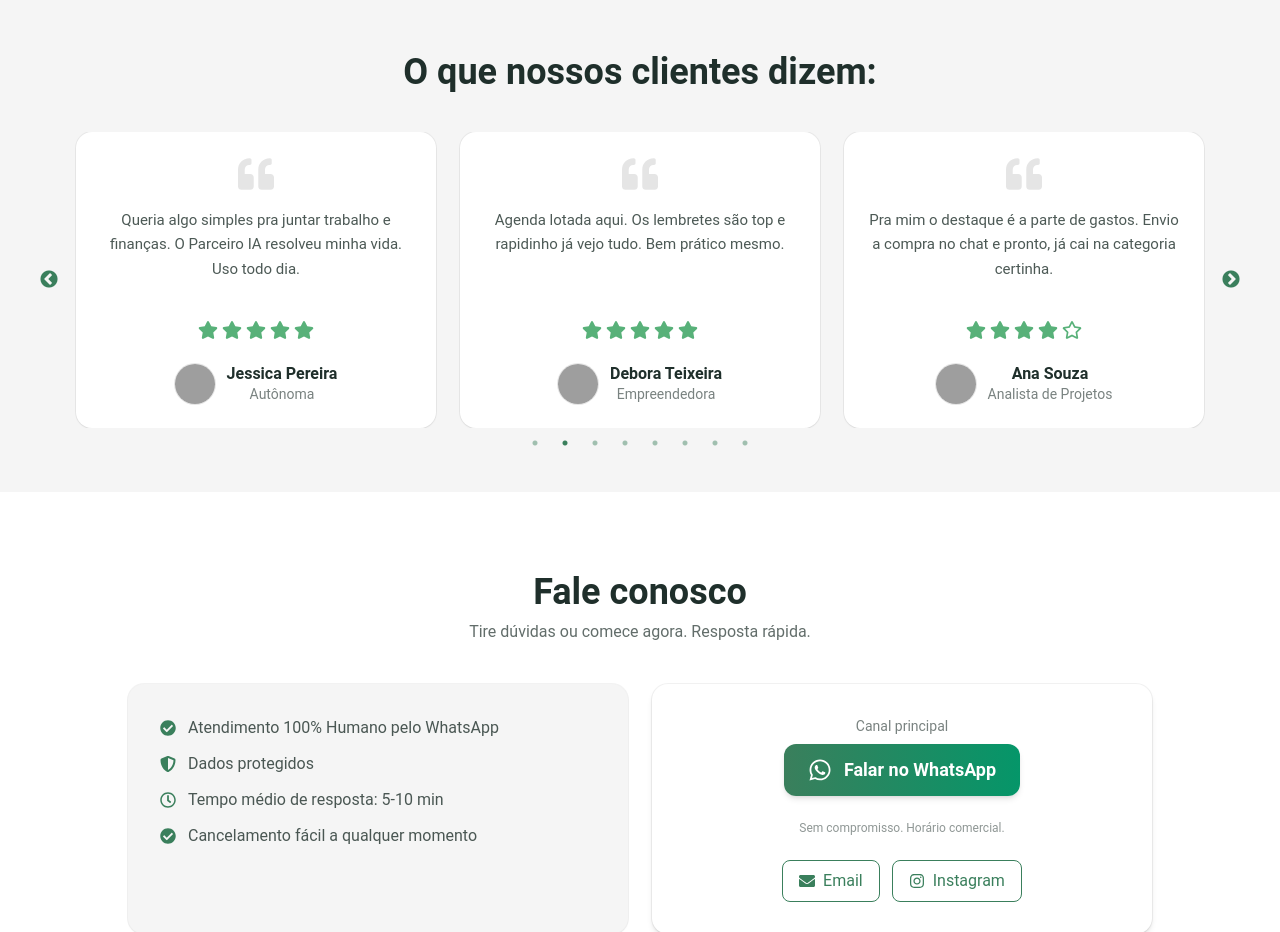
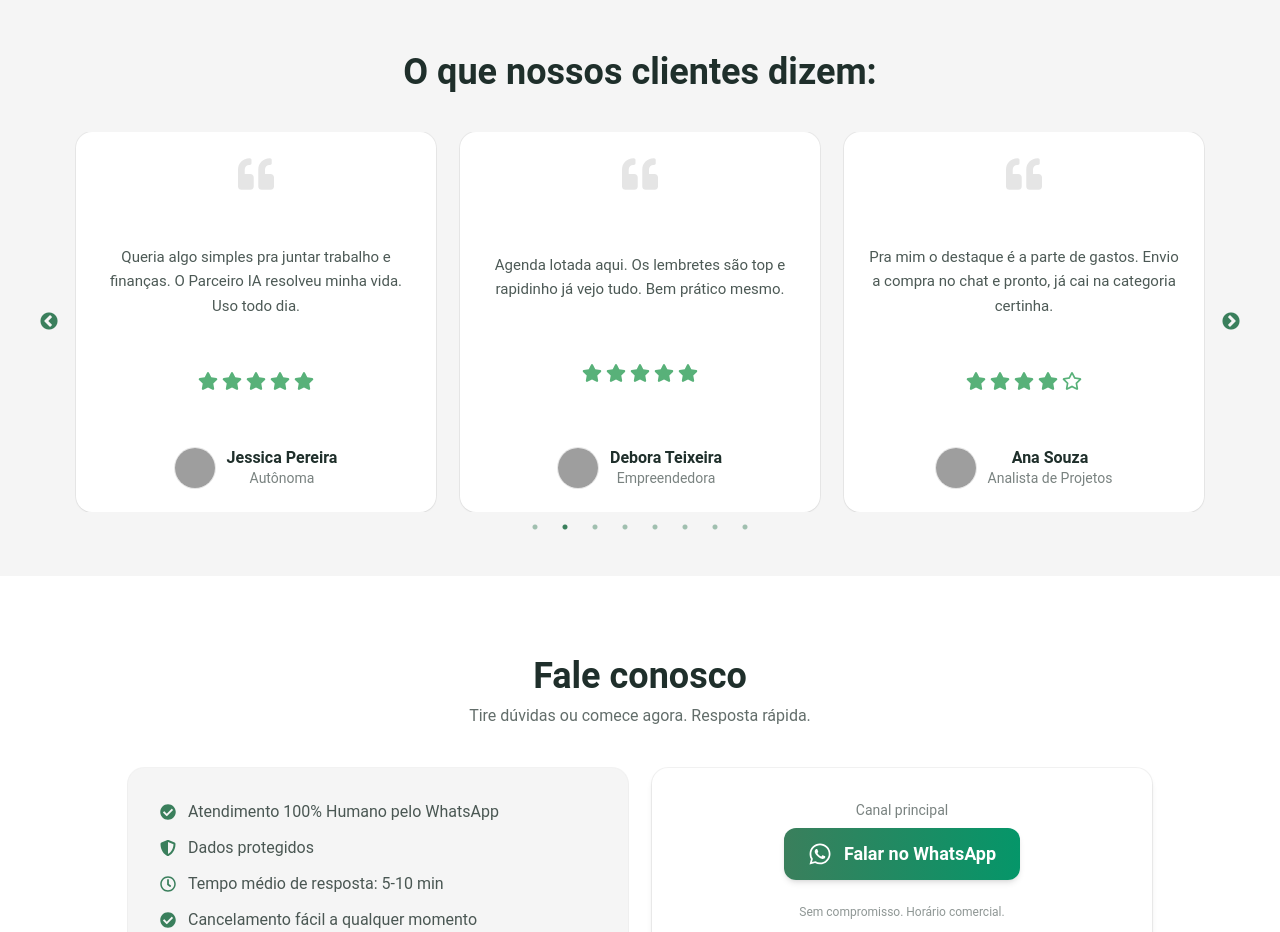
Before and after one commit to herick25/Site-Parceiro-IA, a React (Vite) app: page / in a window 1280 px wide. Shown: the part 3280-4212 px from the top of the page. Built offline with nearby package versions, Linux system fonts and the light colour scheme; grey boxes are pictures that could not be loaded.

Commit message:
fix: manter 3 cards no slider em qualquer largura e padronizar altura

```diff
--- a/src/index.css
+++ b/src/index.css
@@ -2,44 +2,15 @@
 @tailwind components;
 @tailwind utilities;
 
-body {
-  @apply bg-gray-50 text-gray-800 font-sans;
-}
+body { @apply bg-gray-50 text-gray-800 font-sans; }
+h1, h2, h3 { @apply text-gray-900 font-semibold; }
 
-h1, h2, h3 {
-  @apply text-gray-900 font-semibold;
-}
+/* Setas e dots em menta */
+.slick-prev:before, .slick-next:before { color:#3a7f5c !important; opacity:1 !important; }
+.slick-dots li button:before { color:#3a7f5c !important; opacity:.45 !important; }
+.slick-dots li.slick-active button:before { color:#3a7f5c !important; opacity:1 !important; }
 
-/* ========= Ajustes de layout do Slick para alturas iguais ========= */
-.slick-track {
-  display: flex !important;              /* slides na mesma altura */
-}
-.slick-slide {
-  height: auto !important;               /* deixa o slide crescer conforme o card */
-}
-.slick-slide > div {
-  height: 100%;                          /* wrapper do slide ocupa 100% */
-}
-
-/* ========= Setas e dots (verde menta) ========= */
-.slick-prev:before,
-.slick-next:before {
-  color: #3a7f5c !important;  /* cor menta */
-  opacity: 1 !important;
-}
-
-.slick-dots li button:before {
-  color: #3a7f5c !important;
-  opacity: .45 !important;
-}
-.slick-dots li.slick-active button:before {
-  color: #3a7f5c !important;
-  opacity: 1 !important;
-}
-
-/* opcional: aproxima os dots do card em mobile */
-@media (max-width: 640px) {
-  .slick-dots {
-    bottom: -28px;
-  }
-}
+/* Alturas consistentes */
+.slick-track { display:flex !important; }
+.slick-slide { height: inherit !important; }
+.slick-slide > div { height: 100%; }
--- a/src/sections/Testimonials.jsx
+++ b/src/sections/Testimonials.jsx
@@ -1,3 +1,4 @@
+// src/sections/Testimonials.jsx
 import React from "react";
 import Slider from "react-slick";
 import { FaStar, FaRegStar, FaQuoteLeft } from "react-icons/fa";
@@ -5,70 +6,14 @@ import "slick-carousel/slick/slick.css";
 import "slick-carousel/slick/slick-theme.css";
 
 const depoimentos = [
-  {
-    texto:
-      "Eu vivia perdendo prazo de boleto. Com o Parceiro IA, parei de tomar susto. Em duas semanas já tava tudo redondo.",
-    nome: "João Pedro",
-    cargo: "Assistente Administrativo",
-    avatar: "/avatars/joao.jpg",
-    rating: 5,
-  },
-  {
-    texto:
-      "Queria algo simples pra juntar trabalho e finanças. O Parceiro IA resolveu minha vida. Uso todo dia.",
-    nome: "Jessica Pereira",
-    cargo: "Autônoma",
-    avatar: "/avatars/maria.jpg",
-    rating: 5,
-  },
-  {
-    texto:
-      "Agenda lotada aqui. Os lembretes são top e rapidinho já vejo tudo. Bem prático mesmo.",
-    nome: "Debora Teixeira",
-    cargo: "Empreendedora",
-    avatar: "/avatars/lucas.jpg",
-    rating: 5,
-  },
-  {
-    texto:
-      "Pra mim o destaque é a parte de gastos. Envio a compra no chat e pronto, já cai na categoria certinha.",
-    nome: "Ana Souza",
-    cargo: "Analista de Projetos",
-    avatar: "/avatars/ana.jpg",
-    rating: 4,
-  },
-  {
-    texto:
-      "A função de listas salvou nas compras e nos estudos. Rápido, sem frescura. Recomendo!",
-    nome: "Pedro Henrique",
-    cargo: "Estudante",
-    avatar: "/avatars/pedro.jpg",
-    rating: 5,
-  },
-  {
-    texto:
-      "Tava desconfiada no começo, mas curti. Me lembra do dentista, reunião, tudo. Não fico mais perdida.",
-    nome: "Fernanda Rocha",
-    cargo: "Autônoma",
-    avatar: "/avatars/fernanda.jpg",
-    rating: 4,
-  },
-  {
-    texto:
-      "O melhor é que não preciso abrir app nenhum. Mando áudio no Whats e já resolve. Simples e direto.",
-    nome: "Rafael Souza",
-    cargo: "Vendedor",
-    avatar: "/avatars/rafael.jpg",
-    rating: 5,
-  },
-  {
-    texto:
-      "Uso pra metas de treino e estudos. Os lembretes dão aquela motivação que faltava.",
-    nome: "Wesley Nogueira",
-    cargo: "Personal Trainer",
-    avatar: "/avatars/carla.jpg",
-    rating: 5,
-  },
+  { texto: "Eu vivia perdendo prazo de boleto. Com o Parceiro IA, parei de tomar susto. Em duas semanas já tava tudo redondo.", nome: "João Pedro", cargo: "Assistente Administrativo", avatar: "/avatars/joao.jpg", rating: 5 },
+  { texto: "Queria algo simples pra juntar trabalho e finanças. O Parceiro IA resolveu minha vida. Uso todo dia.", nome: "Jessica Pereira", cargo: "Autônoma", avatar: "/avatars/maria.jpg", rating: 5 },
+  { texto: "Agenda lotada aqui. Os lembretes são top e rapidinho já vejo tudo. Bem prático mesmo.", nome: "Debora Teixeira", cargo: "Empreendedora", avatar: "/avatars/lucas.jpg", rating: 5 },
+  { texto: "Pra mim o destaque é a parte de gastos. Envio a compra no chat e pronto, já cai na categoria certinha.", nome: "Ana Souza", cargo: "Analista de Projetos", avatar: "/avatars/ana.jpg", rating: 4 },
+  { texto: "A função de listas salvou nas compras e nos estudos. Rápido, sem frescura. Recomendo!", nome: "Pedro Henrique", cargo: "Estudante", avatar: "/avatars/pedro.jpg", rating: 5 },
+  { texto: "Tava desconfiada no começo, mas curti. Me lembra do dentista, reunião, tudo. Não fico mais perdida.", nome: "Fernanda Rocha", cargo: "Autônoma", avatar: "/avatars/fernanda.jpg", rating: 4 },
+  { texto: "O melhor é que não preciso abrir app nenhum. Mando áudio no Whats e já resolve. Simples e direto.", nome: "Rafael Souza", cargo: "Vendedor", avatar: "/avatars/rafael.jpg", rating: 5 },
+  { texto: "Uso pra metas de treino e estudos. Os lembretes dão aquela motivação que faltava.", nome: "Wesley Nogueira", cargo: "Personal Trainer", avatar: "/avatars/carla.jpg", rating: 5 },
 ];
 
 export default function Testimonials() {
@@ -79,14 +24,10 @@ export default function Testimonials() {
     autoplay: true,
     autoplaySpeed: 5000,
     speed: 600,
-    slidesToShow: 3,
+    slidesToShow: 3,          // 3 SEMPRE
     slidesToScroll: 1,
     swipeToSlide: true,
-    adaptiveHeight: false, // manter falso para não pular a altura do container
-    responsive: [
-      { breakpoint: 1024, settings: { slidesToShow: 2 } },
-      { breakpoint: 640, settings: { slidesToShow: 1 } },
-    ],
+    adaptiveHeight: false,    // usamos CSS pra padronizar a altura
   };
 
   return (
@@ -98,35 +39,25 @@ export default function Testimonials() {
 
         <Slider {...settings}>
           {depoimentos.map((d, i) => (
-            <div key={i} className="px-3 h-full">
+            <div key={i} className="px-2 sm:px-3 h-full">
               <article
                 className="
-                  h-full rounded-2xl bg-white shadow-sm ring-1 ring-black/5
-                  p-6 flex flex-col hover:shadow-md transition-shadow
+                  h-full max-w-[480px] mx-auto
+                  rounded-2xl bg-white shadow-sm ring-1 ring-black/5
+                  p-6 flex flex-col justify-between hover:shadow-md transition-shadow
+                  min-h-[330px] sm:min-h-[360px] md:min-h-[380px]
                 "
               >
-                {/* ícone */}
                 <div className="flex items-center justify-center text-4xl text-black/10" aria-hidden>
                   <FaQuoteLeft />
                 </div>
 
-                {/* texto com altura mínima para padronizar */}
-                <p
-                  className="
-                    mt-4 text-[15px] leading-relaxed text-[#1f2f2b]/80 text-center
-                    line-clamp-5
-                    min-h-[88px] md:min-h-[96px]
-                  "
-                >
+                <p className="mt-4 text-[13px] sm:text-[14px] md:text-[15px] leading-relaxed text-[#1f2f2b]/80 text-center line-clamp-6 md:line-clamp-5">
                   {d.texto}
                 </p>
 
-                {/* estrelas */}
-                <div
-                  className="mt-4 flex items-center justify-center gap-1"
-                  aria-label={`avaliação ${d.rating} de 5`}
-                >
-                  {[1, 2, 3, 4, 5].map((n) =>
+                <div className="mt-4 flex items-center justify-center gap-1" aria-label={`avaliação ${d.rating} de 5`}>
+                  {[1,2,3,4,5].map(n =>
                     n <= d.rating ? (
                       <FaStar key={n} className="h-5 w-5 text-[#58b179]" />
                     ) : (
@@ -135,8 +66,7 @@ export default function Testimonials() {
                   )}
                 </div>
 
-                {/* rodapé sempre no fundo */}
-                <div className="mt-auto pt-6 flex items-center justify-center gap-3">
+                <div className="mt-5 flex items-center justify-center gap-3">
                   <img
                     src={d.avatar}
                     alt={d.nome}
@@ -145,6 +75,7 @@ export default function Testimonials() {
                         `<div class="h-10 w-10 rounded-full bg-gradient-to-br from-[#58b179] to-emerald-600 flex items-center justify-center text-white font-semibold">${d.nome.charAt(0)}</div>`;
                     }}
                     className="h-10 w-10 rounded-full object-cover ring-1 ring-black/10"
+                    loading="lazy"
                   />
                   <div className="text-center">
                     <div className="font-semibold text-[#1f2f2b] leading-tight">{d.nome}</div>
```
